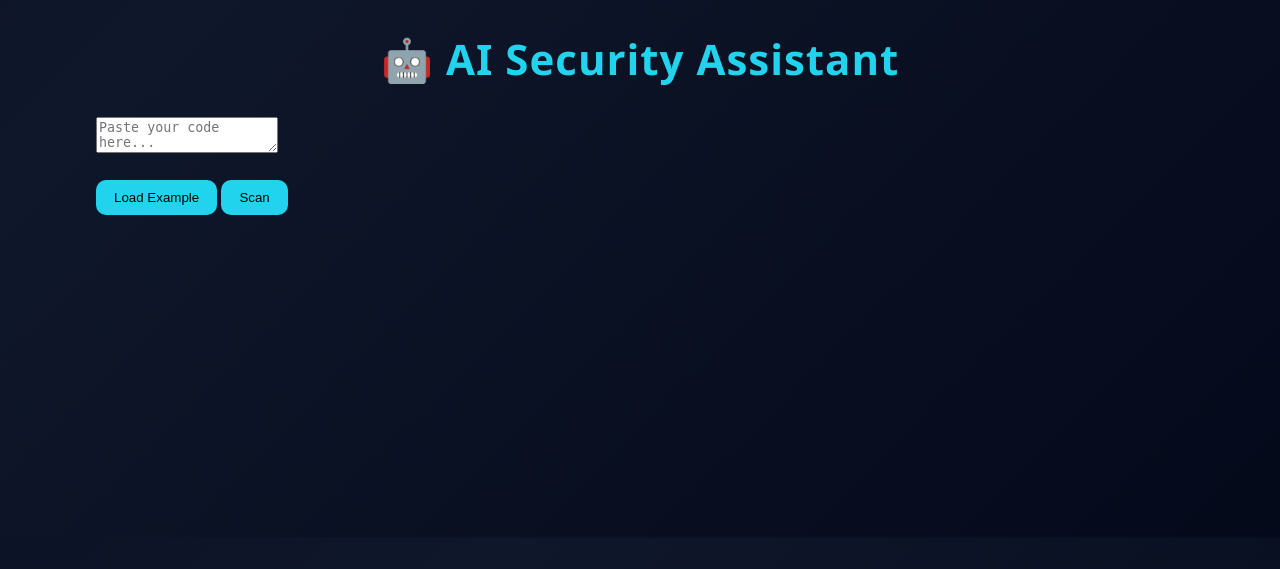
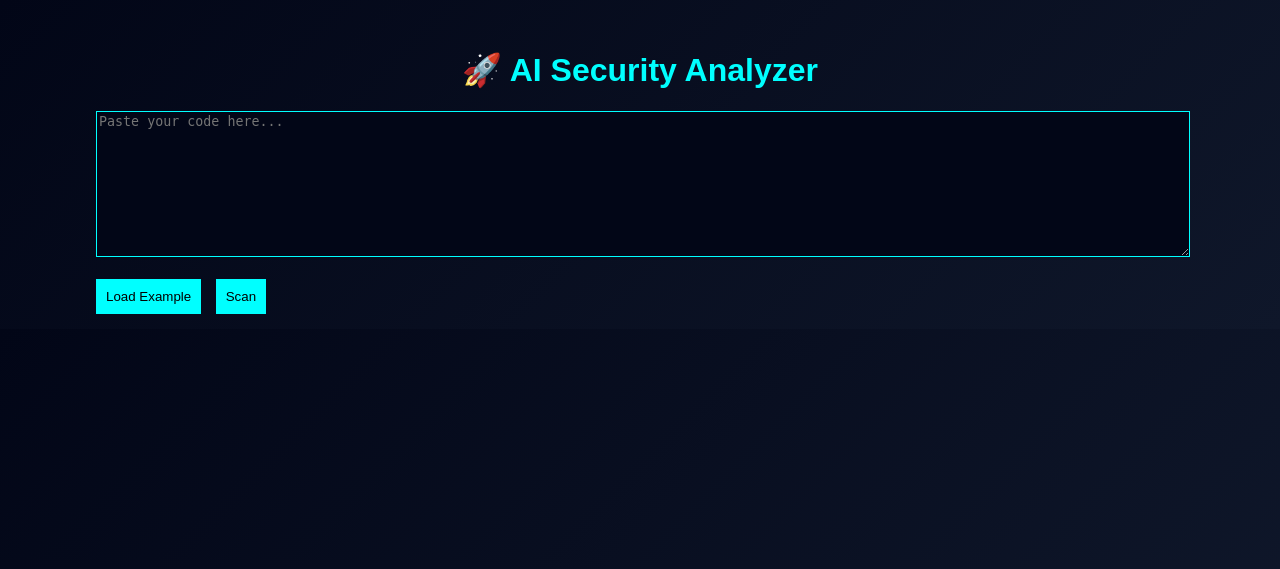
Before and after one commit to urvigarg139-art/blackbox-ai-safety, a Flask app: page / in a window 1280 px wide. Shown: the top 569 px of the page. Run offline with Flask 3, Linux system fonts and the light colour scheme.

```diff
--- a/app.py
+++ b/app.py
@@ -2,6 +2,46 @@ from flask import Flask, render_template, request, jsonify
 
 app = Flask(__name__)
 
+# ---------- ANALYSIS ----------
+def analyze_code(code):
+
+    vulnerabilities = []
+
+    if "SELECT" in code and "user_input" in code:
+        vulnerabilities.append(("SQL Injection", 80))
+
+    if "<script>" in code:
+        vulnerabilities.append(("XSS Attack", 70))
+
+    if "os.system" in code:
+        vulnerabilities.append(("Command Injection", 85))
+
+    if "password =" in code:
+        vulnerabilities.append(("Hardcoded Secret", 60))
+
+    if vulnerabilities:
+        result = "Vulnerable"
+        risk = max(v[1] for v in vulnerabilities)
+        confidence = 100 - risk
+    else:
+        result = "Safe"
+        risk = 10
+        confidence = 90
+
+    return result, risk, confidence, vulnerabilities
+
+
+def generate_fix(vuln):
+    fixes = {
+        "SQL Injection": "Use parameterized queries instead of string concatenation.",
+        "XSS Attack": "Escape user inputs before rendering in HTML.",
+        "Command Injection": "Avoid os.system, use subprocess safely.",
+        "Hardcoded Secret": "Store secrets in environment variables."
+    }
+    return fixes.get(vuln, "Follow secure coding practices.")
+
+
+# ---------- ROUTES ----------
 @app.route("/")
 def home():
     return render_template("index.html")
@@ -12,24 +52,17 @@ def scan():
     data = request.get_json()
     code = data.get("code", "")
 
-    # Dummy ML logic
-    if "SELECT" in code:
-        result = "Vulnerable"
-        risk = 62.9
-        confidence = 37.1
-        suggestion = "Use parameterized queries to prevent SQL Injection."
-    else:
-        result = "Safe"
-        risk = 10
-        confidence = 90
-        suggestion = "Code looks safe. Keep validating inputs."
+    result, risk, confidence, vulnerabilities = analyze_code(code)
+
+    fixes = [generate_fix(v[0]) for v in vulnerabilities]
 
     return jsonify({
         "result": result,
         "risk": risk,
         "confidence": confidence,
         "code": code,
-        "suggestion": suggestion
+        "vulnerabilities": vulnerabilities,
+        "fixes": fixes
     })
 
 
--- a/static/css/style.css
+++ b/static/css/style.css
@@ -1,116 +1,46 @@
 body {
     margin: 0;
-    font-family: 'Segoe UI', sans-serif;
-    background: linear-gradient(-45deg, #020617, #0f172a, #020617, #0f172a);
-    background-size: 400% 400%;
-    animation: gradientBG 12s ease infinite;
+    font-family: Arial;
+    background: linear-gradient(135deg, #020617, #0f172a);
     color: white;
-}
-
-@keyframes gradientBG {
-    0% {background-position: 0% 50%;}
-    50% {background-position: 100% 50%;}
-    100% {background-position: 0% 50%;}
-}
-
-.title {
-    text-align: center;
-    font-size: 42px;
-    margin: 30px;
-    color: #22d3ee;
-    letter-spacing: 1px;
 }
 
 .main-container {
     width: 85%;
     margin: auto;
+    padding-top: 30px;
 }
 
-/* GLASS CARD */
-.card {
-    background: rgba(255, 255, 255, 0.05);
-    backdrop-filter: blur(15px);
-    border-radius: 20px;
-    padding: 25px;
-    margin: 25px 0;
-    box-shadow: 0 0 30px rgba(0,0,0,0.5);
-    transition: 0.3s;
+.title {
+    text-align: center;
+    color: cyan;
 }
 
-.card:hover {
-    transform: translateY(-5px) scale(1.01);
+textarea {
+    width: 100%;
+    height: 140px;
+    background: #020617;
+    color: cyan;
+    border: 1px solid cyan;
 }
 
-/* RESULT GLOW */
-.vulnerable {
-    border-left: 6px solid #ef4444;
-    box-shadow: 0 0 25px rgba(239,68,68,0.6);
+button {
+    padding: 10px;
+    margin-right: 10px;
+    background: cyan;
+    border: none;
+    cursor: pointer;
 }
 
-.safe {
-    border-left: 6px solid #22c55e;
-    box-shadow: 0 0 25px rgba(34,197,94,0.6);
+.card {
+    background: #1e293b;
+    padding: 15px;
+    margin-top: 20px;
 }
 
-/* CODE BLOCK */
-pre {
-    background: #020617;
-    padding: 20px;
-    border-radius: 12px;
-    overflow-x: auto;
-    color: #22d3ee;
-    font-family: monospace;
+#loaderBar {
+    height: 5px;
+    background: cyan;
+    width: 0%;
+    margin-top: 10px;
 }
-
-/* BUTTONS */
-button {
-    background: #22d3ee;
-    border: none;
-    padding: 10px 18px;
-    border-radius: 10px;
-    cursor: pointer;
-    transition: 0.3s;
-}
-
-button:hover {
-    background: #0ea5e9;
-    transform: scale(1.05);
-}
-
-/* CIRCLE */
-.progress-circle {
-    width: 120px;
-    height: 120px;
-    border-radius: 50%;
-    background: conic-gradient(#22d3ee var(--value), #1e293b 0);
-    display: flex;
-    align-items: center;
-    justify-content: center;
-    font-weight: bold;
-}
-
-/* AI BOX */
-.ai-box {
-    background: rgba(34,211,238,0.1);
-    border-left: 4px solid #22d3ee;
-    padding: 15px;
-    border-radius: 10px;
-    margin-top: 15px;
-}
-
-/* typing effect */
-.typing {
-    border-right: 2px solid #22d3ee;
-    white-space: nowrap;
-    overflow: hidden;
-    animation: typing 2s steps(20), blink 0.6s infinite;
-}
-
-@keyframes typing {
-    from { width: 0 }
-    to { width: 100% }
-}
-
-@keyframes blink {
-    50% { border-color: transparent }
-}
--- a/static/js/app.js
+++ b/static/js/app.js
@@ -1,69 +1,91 @@
 function loadExample() {
-    const example = `SELECT * FROM users WHERE id = '` + "user_input" + `'`;
-    document.getElementById("codeInput").value = example;
+    document.getElementById("codeInput").value =
+        "SELECT * FROM users WHERE id = '" + " + user_input + '";
 }
+
 
 async function scanCode() {
 
     const code = document.getElementById("codeInput").value;
 
     if (!code) {
-        alert("Please enter code");
+        alert("Enter code first");
         return;
     }
 
-    // show loading
-    document.getElementById("loading").style.display = "block";
-    document.getElementById("resultBox").style.display = "none";
+    // loader animation
+    let width = 0;
+    const bar = document.getElementById("loaderBar");
+    bar.style.width = "0%";
+
+    const interval = setInterval(() => {
+        if (width >= 100) clearInterval(interval);
+        else {
+            width++;
+            bar.style.width = width + "%";
+        }
+    }, 10);
 
     const res = await fetch("/scan", {
         method: "POST",
-        headers: {
-            "Content-Type": "application/json"
-        },
-        body: JSON.stringify({ code: code })
+        headers: {"Content-Type": "application/json"},
+        body: JSON.stringify({ code })
     });
 
     const data = await res.json();
 
-    // hide loading
-    document.getElementById("loading").style.display = "none";
-
     // show result
     document.getElementById("resultBox").style.display = "block";
+    document.getElementById("chartBox").style.display = "block";
 
-    // typing animation
-    typeText("resultText",
+    document.getElementById("resultText").innerText =
         data.result === "Vulnerable"
             ? "⚠️ Vulnerability Detected"
-            : "✅ Code is Safe"
-    );
+            : "✅ Code is Safe";
 
     document.getElementById("risk").innerText = data.risk;
     document.getElementById("confidence").innerText = data.confidence;
     document.getElementById("codeOutput").innerText = data.code;
 
-    typeText("suggestion", data.suggestion);
+    // vulnerabilities
+    const vulnBox = document.getElementById("vulnBox");
+    const vulnList = document.getElementById("vulnList");
+
+    vulnList.innerHTML = "";
+
+    if (data.vulnerabilities.length > 0) {
+        vulnBox.style.display = "block";
+
+        data.vulnerabilities.forEach(v => {
+            const li = document.createElement("li");
+            li.innerText = `${v[0]} (Risk: ${v[1]}%)`;
+            vulnList.appendChild(li);
+        });
+
+    } else {
+        vulnBox.style.display = "none";
+    }
+
+    // fixes
+    const fixBox = document.getElementById("fixBox");
+    const fixList = document.getElementById("fixList");
+
+    fixList.innerHTML = "";
+
+    if (data.fixes.length > 0) {
+        fixBox.style.display = "block";
+
+        data.fixes.forEach(f => {
+            const li = document.createElement("li");
+            li.innerText = f;
+            fixList.appendChild(li);
+        });
+
+    } else {
+        fixBox.style.display = "none";
+    }
 
     renderChart(data.risk, data.confidence);
-}
-
-
-// typing effect
-function typeText(id, text) {
-    const el = document.getElementById(id);
-    el.innerHTML = "";
-    let i = 0;
-
-    function typing() {
-        if (i < text.length) {
-            el.innerHTML += text.charAt(i);
-            i++;
-            setTimeout(typing, 20);
-        }
-    }
-
-    typing();
 }
 
 
@@ -72,16 +94,13 @@ function renderChart(risk, confidence) {
 
     const ctx = document.getElementById('chart');
 
-    if (window.myChart) {
-        window.myChart.destroy();
-    }
+    if (window.myChart) window.myChart.destroy();
 
     window.myChart = new Chart(ctx, {
         type: 'bar',
         data: {
             labels: ['Risk', 'Confidence'],
             datasets: [{
-                label: 'Analysis',
                 data: [risk, confidence],
                 backgroundColor: ['#ef4444', '#22c55e']
             }]
--- a/templates/index.html
+++ b/templates/index.html
@@ -2,6 +2,7 @@
 <html>
 <head>
     <title>AI Security Assistant</title>
+
     <link rel="stylesheet" href="{{ url_for('static', filename='css/style.css') }}">
 </head>
 
@@ -9,9 +10,8 @@
 
 <div class="main-container">
 
-    <h1 class="title">🤖 AI Security Assistant</h1>
+    <h1 class="title">🚀 AI Security Analyzer</h1>
 
-    <!-- INPUT -->
     <textarea id="codeInput" placeholder="Paste your code here..."></textarea>
 
     <br><br>
@@ -19,22 +19,33 @@
     <button onclick="loadExample()">Load Example</button>
     <button onclick="scanCode()">Scan</button>
 
-    <!-- LOADING -->
-    <div id="loading" style="display:none; margin-top:20px;">
-        🤖 AI is analyzing your code...
-    </div>
+    <!-- LOADER -->
+    <div id="loaderBar"></div>
 
     <!-- RESULT -->
-    <div id="resultBox" class="card" style="display:none; margin-top:20px;">
+    <div id="resultBox" class="card" style="display:none;">
         <h2 id="resultText"></h2>
 
         <p><b>Risk:</b> <span id="risk"></span>%</p>
         <p><b>Confidence:</b> <span id="confidence"></span>%</p>
 
         <pre id="codeOutput"></pre>
+    </div>
 
-        <div class="ai-box" id="suggestion"></div>
+    <!-- VULNERABILITIES -->
+    <div class="card" id="vulnBox" style="display:none;">
+        <h3>🚨 Detected Issues</h3>
+        <ul id="vulnList"></ul>
+    </div>
 
+    <!-- FIXES -->
+    <div class="card" id="fixBox" style="display:none;">
+        <h3>🛠 Suggested Fixes</h3>
+        <ul id="fixList"></ul>
+    </div>
+
+    <!-- GRAPH -->
+    <div class="card" id="chartBox" style="display:none;">
         <canvas id="chart"></canvas>
     </div>
 
```
